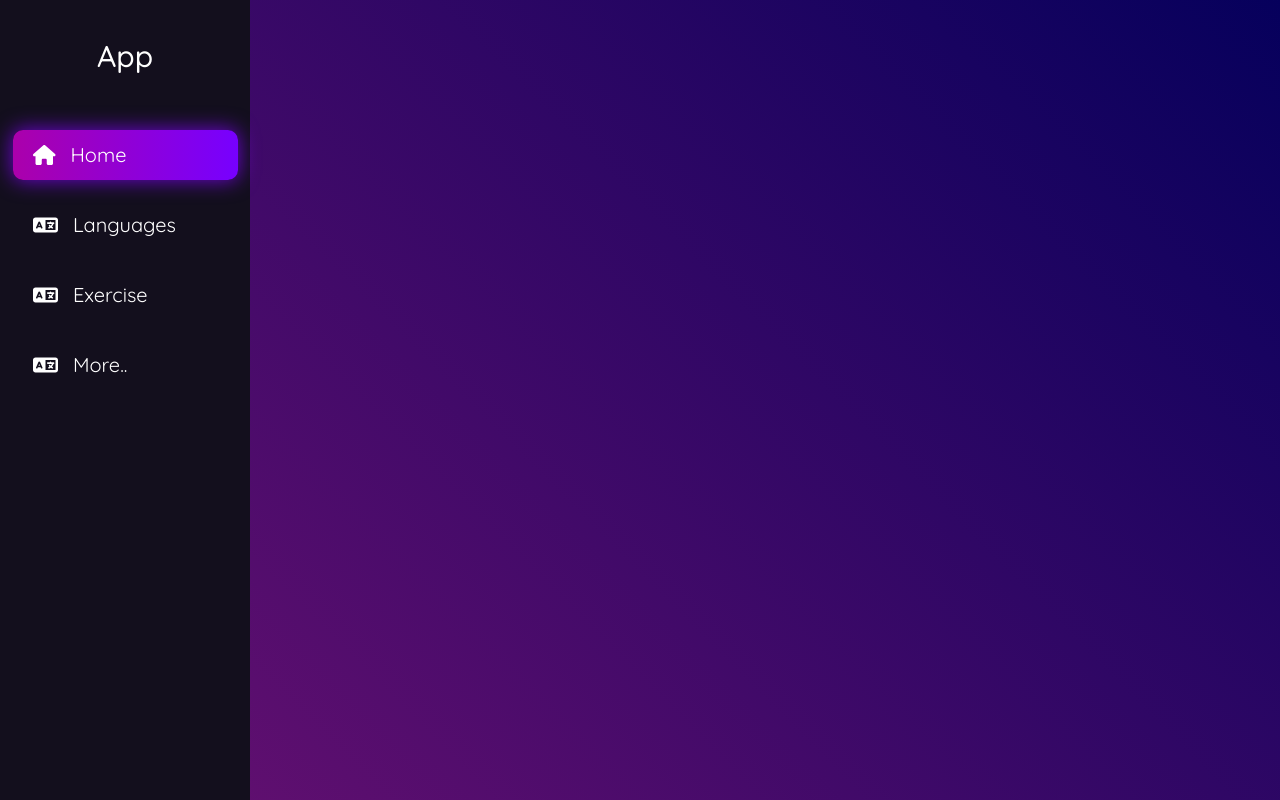
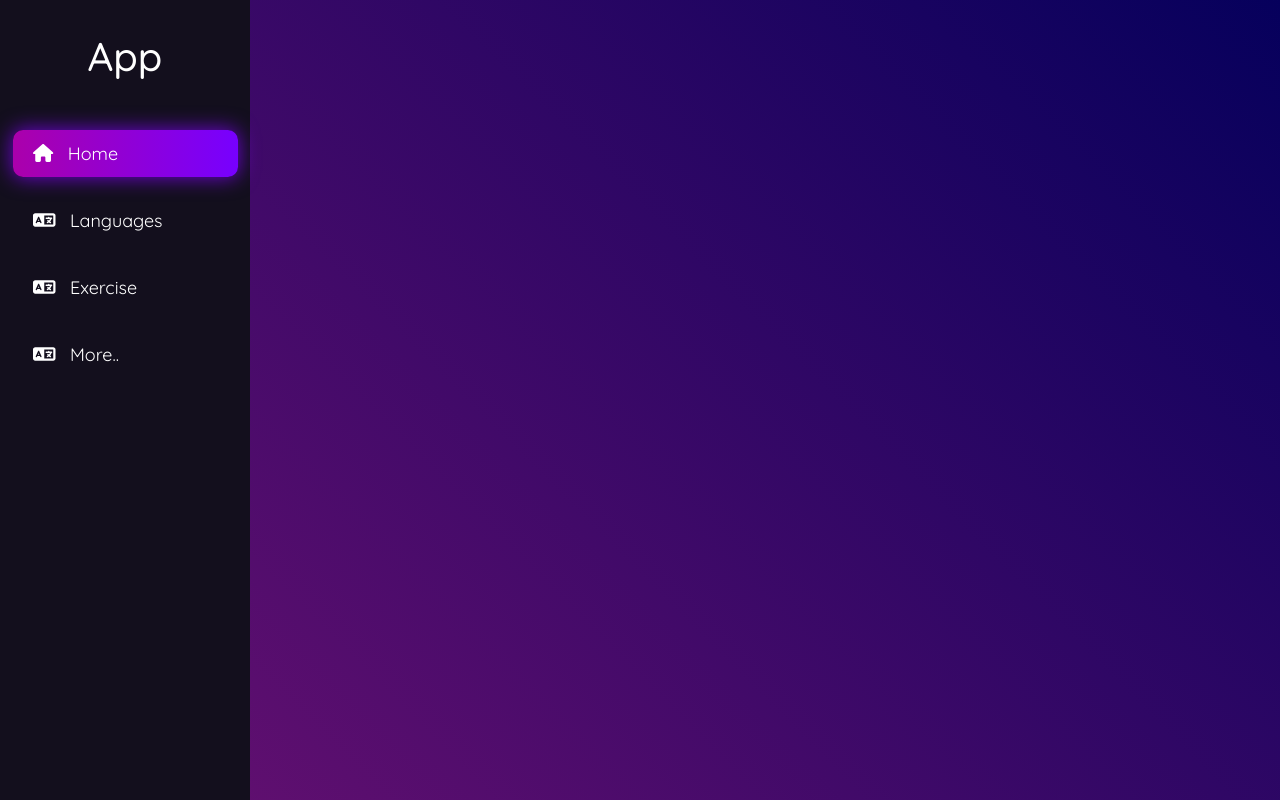
Before and after one commit to ImperialBreakCode/u-dict, a React (Create React App) app in the folder react-ui/: page / in a window 1280 px wide. Built offline with nearby package versions, Linux system fonts and the light colour scheme; the HTML template or start-up script is replaced by a standard one.

Commit message:
nav save #3

```diff
--- a/react-ui/src/styles/style.css
+++ b/react-ui/src/styles/style.css
@@ -53,7 +53,7 @@ body {
 }
 
 .navigation .app-title h3 {
-  font-size: 30px;
+  font-size: 40px;
 }
 
 .navigation .nav-control {
@@ -70,7 +70,7 @@ body {
 }
 
 .navigation .button-box-nav .nav-btn {
-  font-size: 20px;
+  font-size: 18px;
   text-transform: capitalize;
   border: none;
   background-color: transparent;
--- a/react-ui/src/styles/style.scss
+++ b/react-ui/src/styles/style.scss
@@ -46,7 +46,7 @@ body{
         height: 15vh;
 
         h3{
-            font-size: 30px;
+            font-size: 40px;
         }
     }
 
@@ -59,7 +59,7 @@ body{
         justify-content: center;
 
         .nav-btn{
-            font-size: 20px;
+            font-size: 18px;
             text-transform: capitalize;
             border: none;
             background-color: transparent;
```
